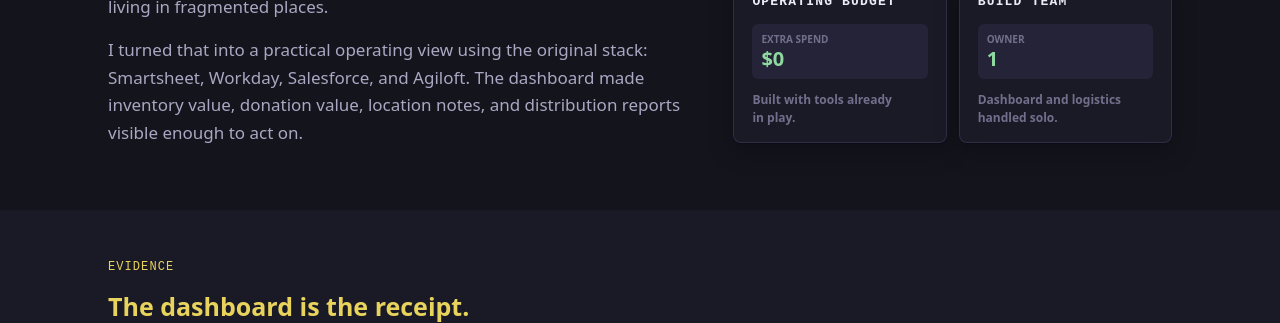
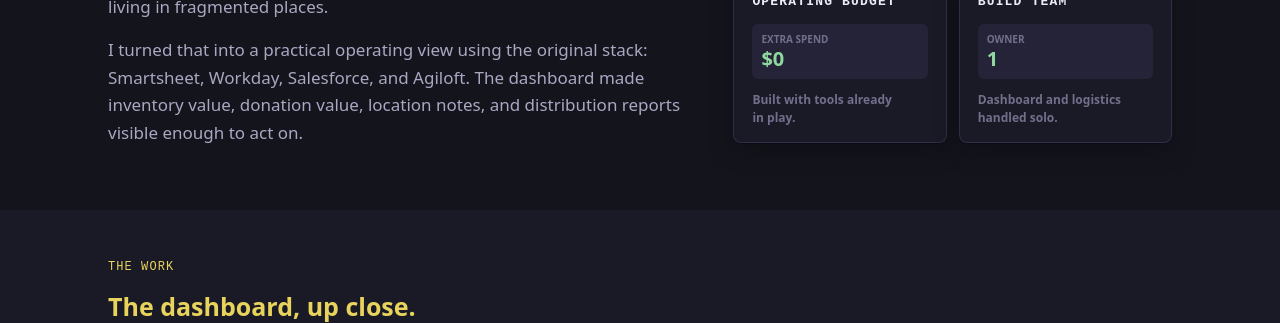
Before and after one commit to milamanzarek/milamanzarek.github.io, a Jekyll site: the page case-study-la28-inventory-distribution.html, which Jekyll copies as it is, in a window 1280 px wide and 900 px high, scrolled down 860 px, cut to the strip 0-323 px from the top of the window. Built offline with Jekyll 4.4.1, drawn with Linux system fonts in a browser that asks for light colours.

Commit message:
Case pages: full-width first panels kill empty grid cells on 4 pages; kicker/headline reframed to displaying work; receipt removed from headline and screen-reader labels
Co-Authored-By: Claude Fable 5 <noreply@anthropic.com>
Claude-Session: https://claude.ai/code/session_019yEvdUzhqBL7cfwV8gdG23

```diff
--- a/case-study-aisa-course-funnel.html
+++ b/case-study-aisa-course-funnel.html
@@ -130,7 +130,7 @@
  </div>
 
  <div class="proof-grid">
- <figure class="proof-panel">
+ <figure class="proof-panel" style="grid-column: 1 / -1;">
  <img
  src="https://res.cloudinary.com/dp9lnazkj/image/upload/v1779115526/output-sample-strategic-course-architecture_uxh6yv.png"
  alt="Screenshot of the generated Strategic Course Architecture output, showing a detailed course mindmap and curriculum outline."
--- a/case-study-la28-inventory-distribution.html
+++ b/case-study-la28-inventory-distribution.html
@@ -290,11 +290,11 @@
 
  <section class="proof-section" aria-labelledby="proof-title">
  <div class="container">
- <div class="section-kicker">Evidence</div>
- <h2 id="proof-title">The dashboard is the receipt.</h2>
+ <div class="section-kicker">The work</div>
+ <h2 id="proof-title">The dashboard, up close.</h2>
 
  <div class="proof-grid">
- <figure class="proof-panel">
+ <figure class="proof-panel" style="grid-column: 1 / -1;">
  <img
  src="https://res.cloudinary.com/dp9lnazkj/image/upload/w_1600,f_auto,q_auto:best/v1778904826/inventory-distribution-dashboard-la28-case-study_jgdmbe.webp"
  alt="LA28 inventory distribution dashboard showing 2024 VIK status, total inventory value, donation value, quarterly distribution reports, warehouse notes, and item-level donation tracking."
--- a/case-study-playla-flag-football-webapp.html
+++ b/case-study-playla-flag-football-webapp.html
@@ -132,7 +132,7 @@
  </div>
  <span class="evidence-tag">Directions</span>
  </figcaption>
- <div class="implementation-receipt" aria-label="Under the Hood code receipt for Google Maps directions">
+ <div class="implementation-receipt" aria-label="Under the Hood code excerpt for Google Maps directions">
  <div class="receipt-chrome">
  <span>Under the Hood</span>
  <span class="receipt-lang" aria-label="TypeScript">
@@ -190,7 +190,7 @@
  </div>
  <span class="evidence-tag">Bilingual UX</span>
  </figcaption>
- <div class="implementation-receipt" aria-label="Under the Hood code receipt for language persistence">
+ <div class="implementation-receipt" aria-label="Under the Hood code excerpt for language persistence">
  <div class="receipt-chrome">
  <span>Under the Hood</span>
  <span class="receipt-lang" aria-label="TypeScript">
@@ -216,7 +216,7 @@
  </div>
  <span class="evidence-tag">Safety</span>
  </figcaption>
- <div class="implementation-receipt" aria-label="Under the Hood code receipt for game-day checklist persistence">
+ <div class="implementation-receipt" aria-label="Under the Hood code excerpt for game-day checklist persistence">
  <div class="receipt-chrome">
  <span>Under the Hood</span>
  <span class="receipt-lang" aria-label="TypeScript">
```
